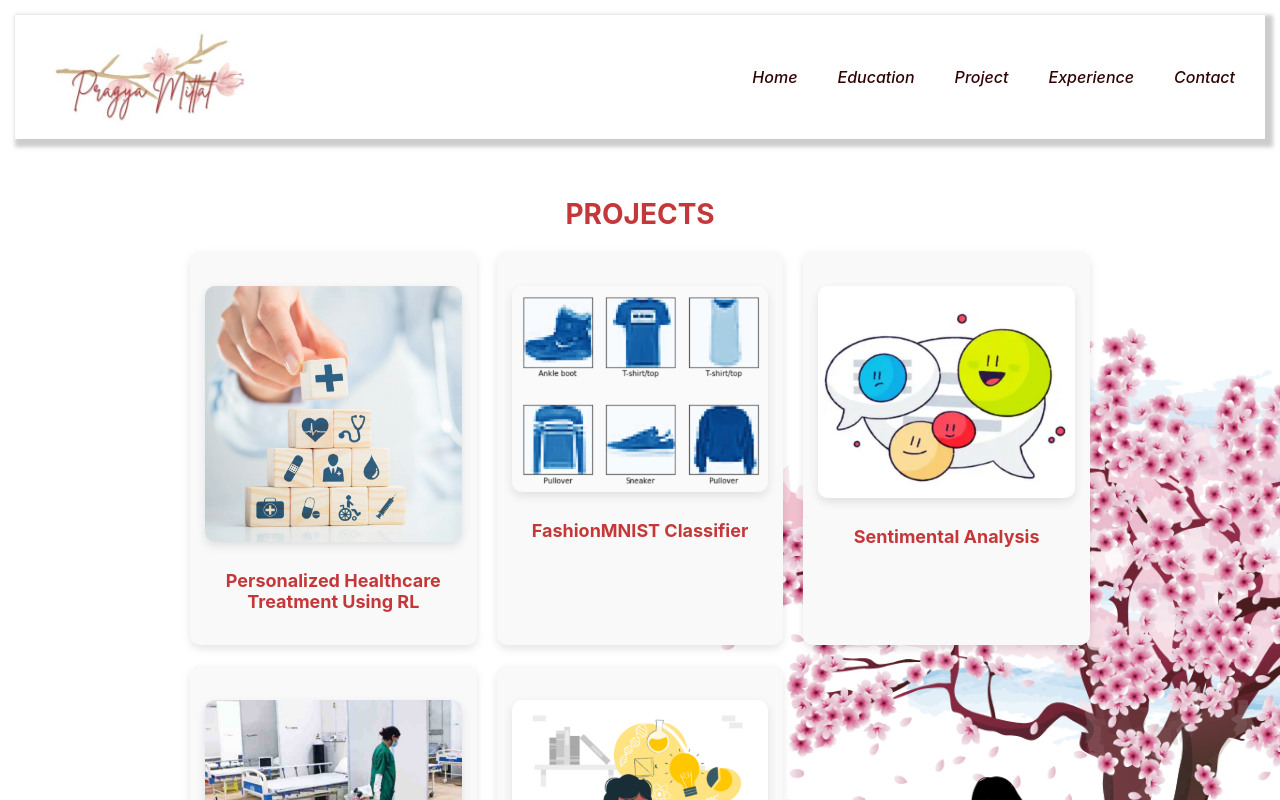
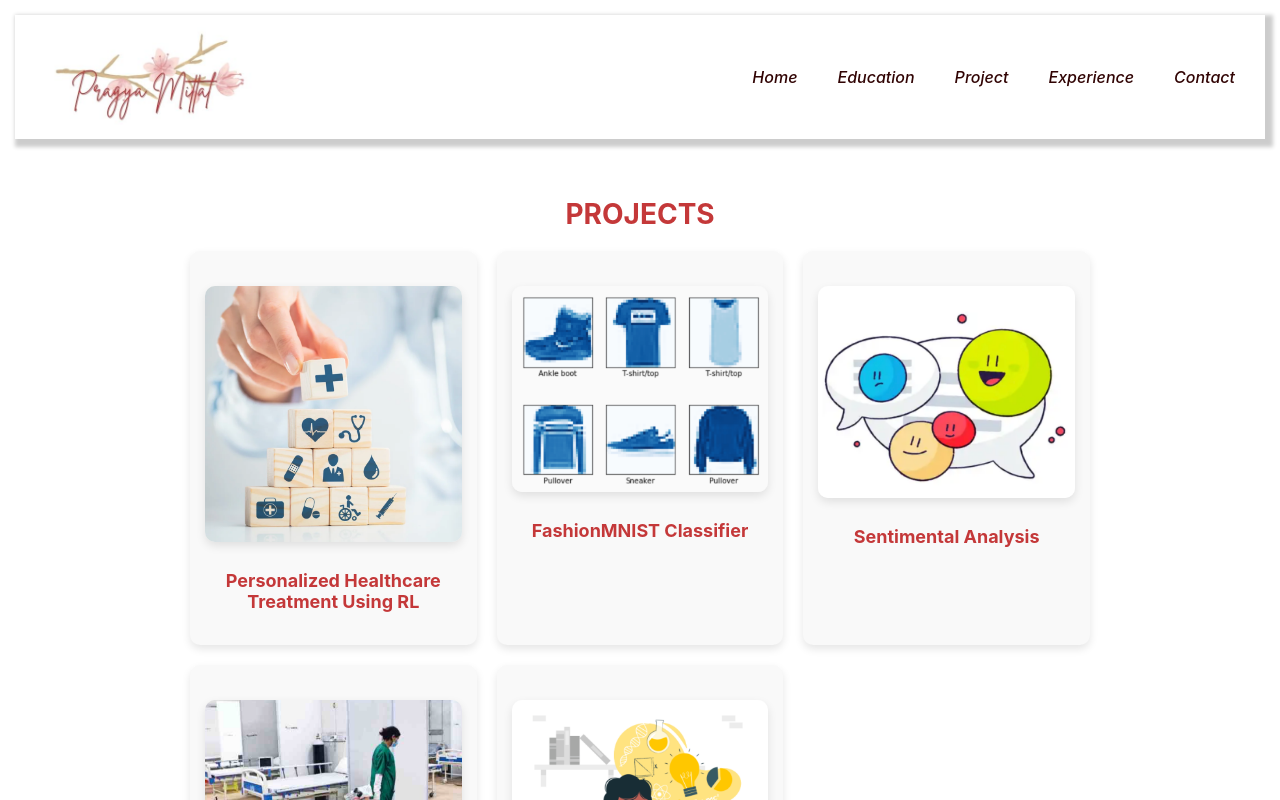
Before and after one commit to pragyamittal0/my-portfolio, a React (Create React App) app: page /project in a window 1280 px wide. Shown: the top 800 px of the page. Built offline with nearby package versions, Linux system fonts and the light colour scheme.

Commit message:
Add files via upload

```diff
--- a/src/Components/Project.css
+++ b/src/Components/Project.css
@@ -1,9 +1,4 @@
-.project-bd{
-    background-image: url("/public/background.png");
-    background-size: contain;  /* Ensures it covers the entire div */
-    background-position: bottom; /* Centers the image */
-    background-repeat: no-repeat; /* Prevents repetition */
-}
+
 .project-container {
     max-width: 900px;
     margin: auto;
@@ -54,7 +49,12 @@
     font-weight: bold;
     color: #c43839;
   }
-
+  .project-detail{
+    font-size: small;
+    font-style: italic;
+    color: rgb(5, 4, 4);
+    font-weight: 500;
+  }
   /* Hover effect */
   .project-card:hover {
     transform: scale(1.05);
@@ -73,6 +73,9 @@
 
   .project-name {
     font-size: 16px; /* Adjust project name size */
+  }
+  .project-detail{
+    font-size: small;
   }
 }
 
@@ -103,6 +106,9 @@
   .project-image {
     max-width: 150px; /* Smaller image size on small phones */
   }
+  .project-detail{
+    font-size: small;
+  }
 }
 
 /* For extremely small mobile screens (max-width: 320px) */
@@ -123,4 +129,7 @@
   .project-image {
     max-width: 120px; /* Even smaller image size */
   }
+  .project-detail{
+    font-size: small;
+  }
 }
```
